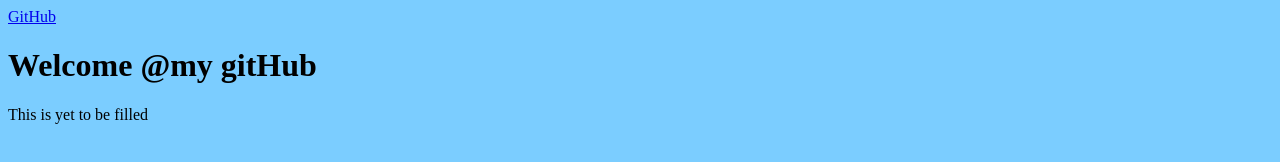
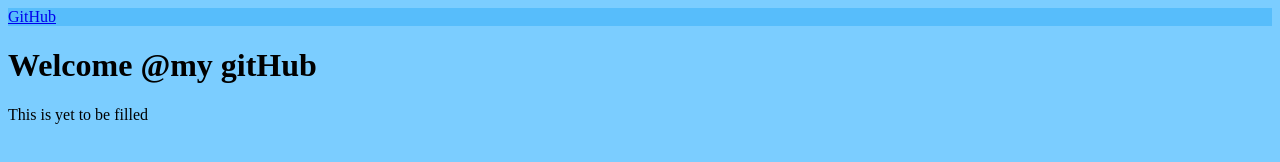
Before and after one commit to hero24/hero24.github.io, a plain HTML site: page index.html in a window 1280 px wide. Drawn offline with Linux system fonts and the light colour scheme.

Commit message:
Update style.css

```diff
--- a/style/style.css
+++ b/style/style.css
@@ -10,3 +10,6 @@ body {
   background-color: #7bcdff;
   text: #feff77
 }
+nav {
+  background-color: #57bdfb;
+}
```
